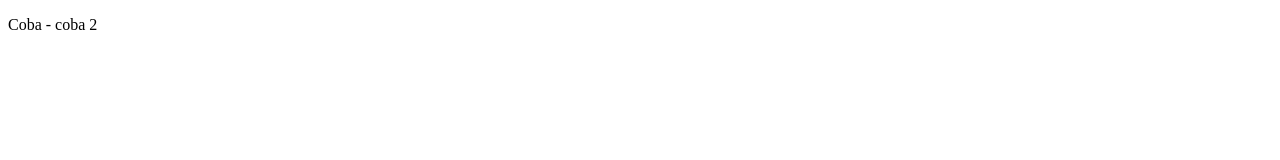
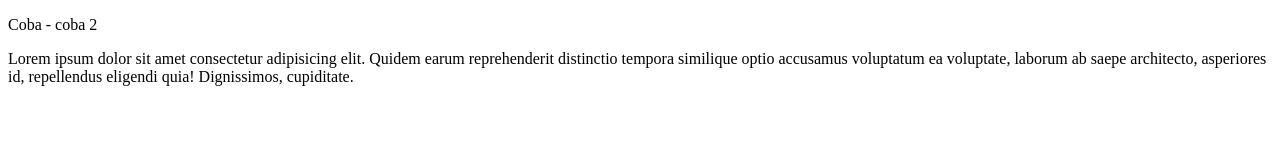
Before and after one commit to toha518/toha-git-test2, a plain HTML site: page index.html in a window 1280 px wide. Drawn offline with Linux system fonts and the light colour scheme.

Commit message:
menambahkan paragraf

```diff
--- a/index.html
+++ b/index.html
@@ -8,5 +8,6 @@
 </head>
 <body>
     <p>Coba - coba 2</p>
+    <p>Lorem ipsum dolor sit amet consectetur adipisicing elit. Quidem earum reprehenderit distinctio tempora similique optio accusamus voluptatum ea voluptate, laborum ab saepe architecto, asperiores id, repellendus eligendi quia! Dignissimos, cupiditate.</p>
 </body>
 </html>
```
